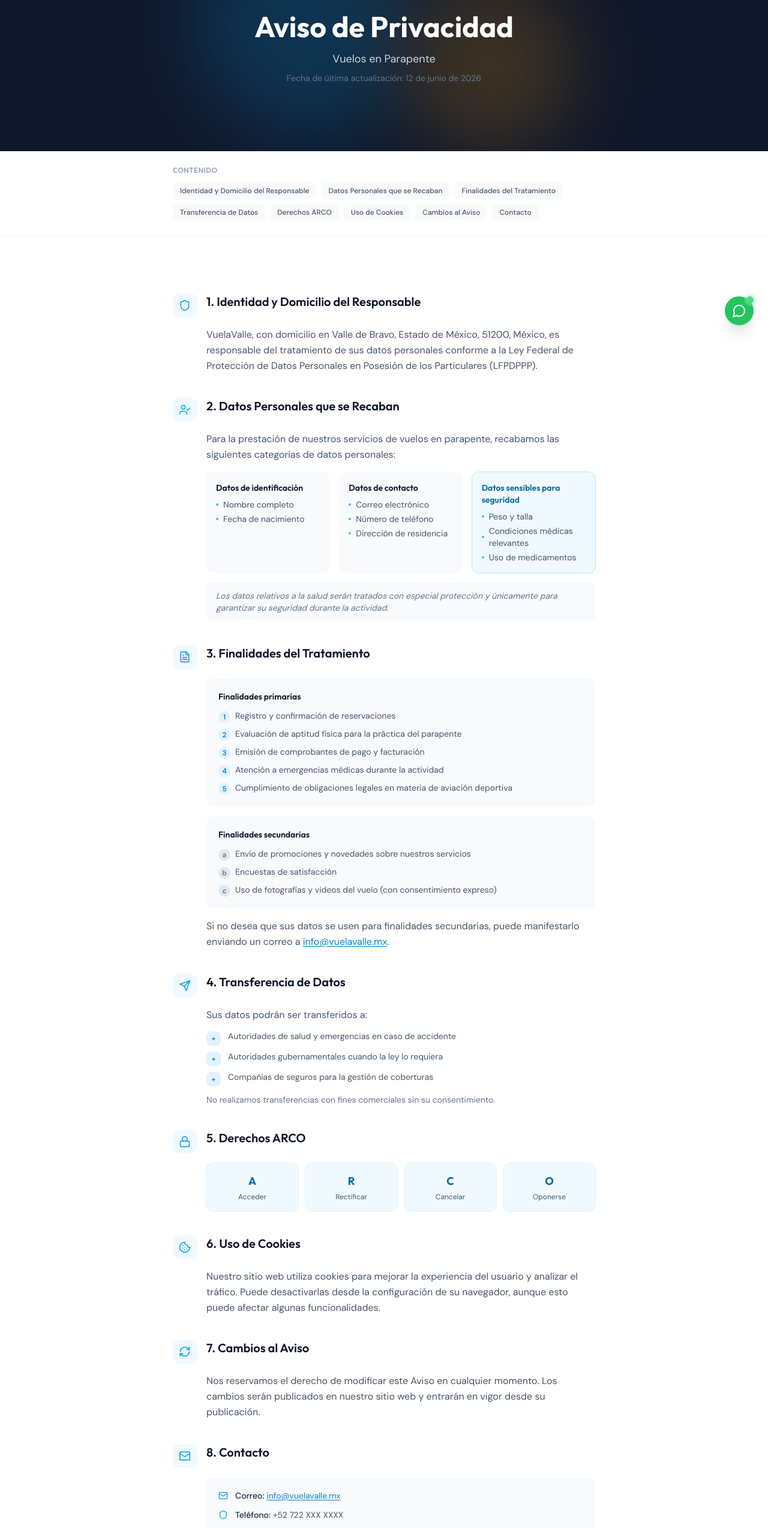
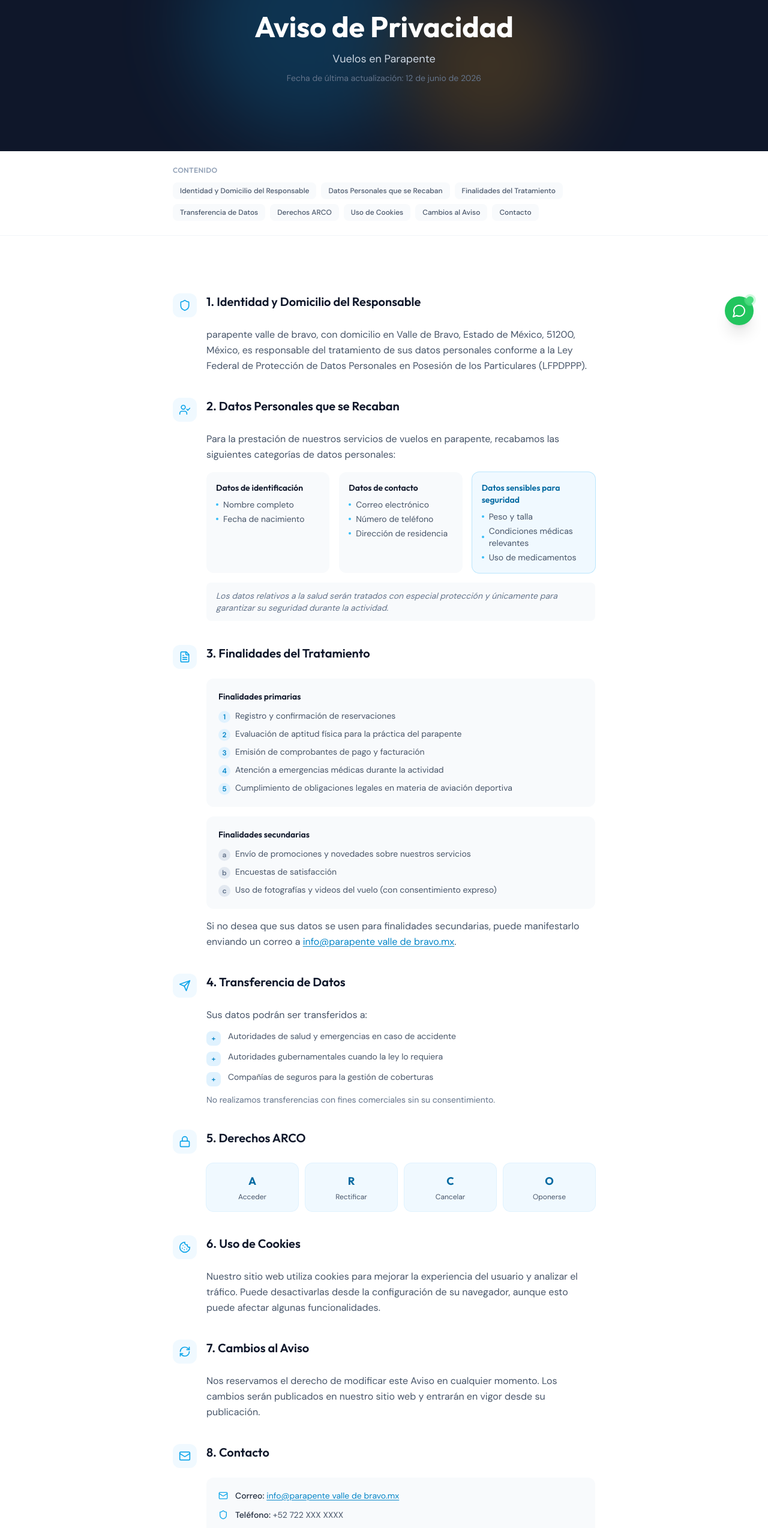
Before and after one commit to AlanF611/VuelaValle, a React (Vite) app: page /en/privacy-policy in a window 1280 px wide. Shown: the part 234-2781 px from the top of the page at 60% size. Built offline with nearby package versions, Linux system fonts and the light colour scheme.

Commit message:
Update PrivacyPage with new company name and email

```diff
--- a/src/pages/legal/PrivacyPage.tsx
+++ b/src/pages/legal/PrivacyPage.tsx
@@ -57,7 +57,7 @@
           icon: Shield,
           title: '1. Identidad y Domicilio del Responsable',
           content: (
-            <p>VuelaValle, con domicilio en Valle de Bravo, Estado de México, 51200, México, es responsable del tratamiento de sus datos personales conforme a la Ley Federal de Protección de Datos Personales en Posesión de los Particulares (LFPDPPP).</p>
+            <p>parapente valle de bravo, con domicilio en Valle de Bravo, Estado de México, 51200, México, es responsable del tratamiento de sus datos personales conforme a la Ley Federal de Protección de Datos Personales en Posesión de los Particulares (LFPDPPP).</p>
           ),
         },
         {
@@ -120,7 +120,7 @@
                   </ul>
                 </div>
               </div>
-              <p className="mt-4">Si no desea que sus datos se usen para finalidades secundarias, puede manifestarlo enviando un correo a <a href="mailto:info@vuelavalle.mx" className="text-primary-600 hover:text-primary-700 underline underline-offset-2">info@vuelavalle.mx</a>.</p>
+              <p className="mt-4">Si no desea que sus datos se usen para finalidades secundarias, puede manifestarlo enviando un correo a <a href="mailto:info@parapente valle de bravo.mx" className="text-primary-600 hover:text-primary-700 underline underline-offset-2">info@parapente valle de bravo.mx</a>.</p>
             </>
           ),
         },
@@ -170,7 +170,7 @@
             <div className="bg-dark-50 rounded-xl p-5 space-y-3">
               <div className="flex items-center gap-3">
                 <Mail className="w-4 h-4 text-primary-500 shrink-0" />
-                <span className="text-sm"><span className="font-medium text-dark-800">Correo:</span> <a href="mailto:info@vuelavalle.mx" className="text-primary-600 hover:text-primary-700 underline underline-offset-2">info@vuelavalle.mx</a></span>
+                <span className="text-sm"><span className="font-medium text-dark-800">Correo:</span> <a href="mailto:info@parapente valle de bravo.mx" className="text-primary-600 hover:text-primary-700 underline underline-offset-2">info@parapente valle de bravo.mx</a></span>
               </div>
               <div className="flex items-center gap-3">
                 <Shield className="w-4 h-4 text-primary-500 shrink-0" />
@@ -188,7 +188,7 @@
         {
           icon: Shield,
           title: '1. Identity and Address of the Data Controller',
-          content: <p>VuelaValle, located in Valle de Bravo, State of Mexico, 51200, Mexico, is responsible for the processing of your personal data in compliance with the Federal Law on the Protection of Personal Data Held by Private Parties (LFPDPPP).</p>,
+          content: <p>parapente valle de bravo, located in Valle de Bravo, State of Mexico, 51200, Mexico, is responsible for the processing of your personal data in compliance with the Federal Law on the Protection of Personal Data Held by Private Parties (LFPDPPP).</p>,
         },
         {
           icon: UserCheck,
@@ -250,7 +250,7 @@
                   </ul>
                 </div>
               </div>
-              <p className="mt-4">If you do not wish your data to be used for secondary purposes, you may express this by sending an email to <a href="mailto:info@vuelavalle.mx" className="text-primary-600 hover:text-primary-700 underline underline-offset-2">info@vuelavalle.mx</a>.</p>
+              <p className="mt-4">If you do not wish your data to be used for secondary purposes, you may express this by sending an email to <a href="mailto:info@parapente valle de bravo.mx" className="text-primary-600 hover:text-primary-700 underline underline-offset-2">info@parapente valle de bravo.mx</a>.</p>
             </>
           ),
         },
@@ -300,7 +300,7 @@
             <div className="bg-dark-50 rounded-xl p-5 space-y-3">
               <div className="flex items-center gap-3">
                 <Mail className="w-4 h-4 text-primary-500 shrink-0" />
-                <span className="text-sm"><span className="font-medium text-dark-800">Email:</span> <a href="mailto:info@vuelavalle.mx" className="text-primary-600 hover:text-primary-700 underline underline-offset-2">info@vuelavalle.mx</a></span>
+                <span className="text-sm"><span className="font-medium text-dark-800">Email:</span> <a href="mailto:info@parapente valle de bravo.mx" className="text-primary-600 hover:text-primary-700 underline underline-offset-2">info@parapente valle de bravo.mx</a></span>
               </div>
               <div className="flex items-center gap-3">
                 <Shield className="w-4 h-4 text-primary-500 shrink-0" />
@@ -318,8 +318,8 @@
   return (
     <main className="pt-16 lg:pt-20">
       <SEOHead
-        title={lang === 'es' ? 'Aviso de Privacidad | VuelaValle' : 'Privacy Policy | VuelaValle'}
-        description={lang === 'es' ? 'Aviso de privacidad de VuelaValle. Información sobre el tratamiento de datos personales conforme a la LFPDPPP.' : 'Privacy policy for VuelaValle. Information about personal data processing in compliance with Mexican data protection law.'}
+        title={lang === 'es' ? 'Aviso de Privacidad | parapente valle de bravo' : 'Privacy Policy | parapente valle de bravo'}
+        description={lang === 'es' ? 'Aviso de privacidad de parapente valle de bravo. Información sobre el tratamiento de datos personales conforme a la LFPDPPP.' : 'Privacy policy for parapente valle de bravo. Information about personal data processing in compliance with Mexican data protection law.'}
         pathEs="/aviso-de-privacidad"
         pathEn="/en/privacy-policy"
       />
```
